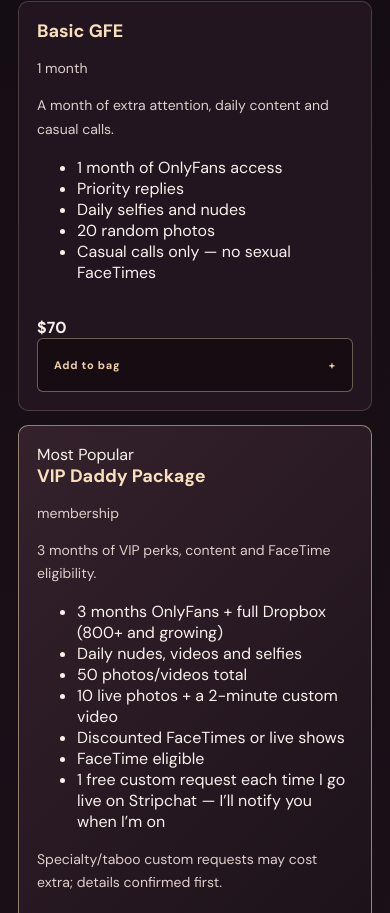
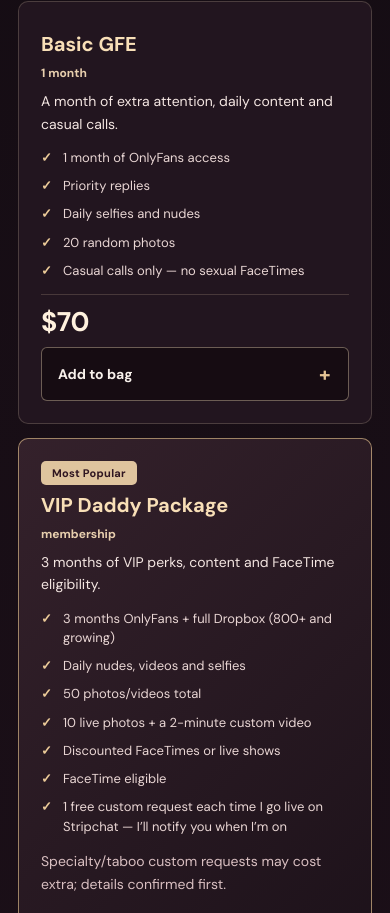
Before and after one commit to kyronaextra/kissedbyevie-menu, a plain HTML site: page index.html in a window 390 px wide. Shown: the part 1658-2571 px from the top of the page. Drawn offline with nearby package versions, Linux system fonts and the light colour scheme; a web font is replaced by a local one.

Commit message:
Style new VIP and content menu with tier bullets, clear prices, mobile cards and hidden inactive tabs

```diff
--- a/style.css
+++ b/style.css
@@ -547,3 +547,28 @@
 .menu-photo-tile img{display:block;width:100%;height:100%;object-fit:cover;transition:transform .25s}
 .menu-photo-tile:hover img{transform:scale(1.045)}
 @media(max-width:680px){.menu-photo-preview{display:flex;overflow-x:auto;gap:9px;scroll-snap-type:x proximity}.menu-photo-tile{flex:0 0 35%;scroll-snap-align:start}}
+
+/* Content menu v2: tier comparisons, visible prices and phone-first cards. */
+.product-panel[hidden]{display:none!important}
+.menu-v2-panel{align-items:stretch;margin:0 auto}
+.menu-v2-card{height:100%;gap:14px!important}
+.menu-v2-card .menu-v2-info{min-width:0;width:100%}
+.menu-v2-card h3.card-label{font:700 clamp(20px,2.2vw,26px)/1.22 'DM Sans',sans-serif!important;letter-spacing:0!important;margin:8px 0 9px!important;color:#f8dfb7!important}
+.menu-v2-card .menu-v2-desc{font-size:14px!important;color:#f4e6e2!important;line-height:1.6!important;margin:5px 0 12px!important}
+.menu-v2-card .menu-v2-unit{font-size:12px!important;line-height:1.4!important;color:#e8cfae!important;margin:0 0 8px!important;font-weight:700}
+.menu-v2-features{list-style:none;margin:13px 0 0;padding:0;display:grid;gap:9px}
+.menu-v2-features li{position:relative;padding-left:22px;font-size:13px;color:#e9d6d4;line-height:1.48}
+.menu-v2-features li:before{content:"✓";position:absolute;top:0;left:0;color:#eccb99;font-weight:800}
+.menu-v2-fine{font-size:12px!important;line-height:1.55!important;color:#d9bfc1!important;margin-top:14px!important}
+.menu-v2-badge{display:inline-flex;max-width:100%;padding:5px 11px;background:#dfc49e;color:#2f1521;border-radius:5px;font-size:11px;font-weight:800;letter-spacing:.025em}
+.menu-v2-buy{display:grid;grid-template-columns:1fr;gap:10px;padding-top:12px;border-top:1px solid rgba(240,217,183,.18)}
+.menu-v2-buy .offer-price{color:#fff1de;font:700 clamp(24px,2.6vw,32px)/1.1 'DM Sans',sans-serif;letter-spacing:-.02em}
+.menu-v2-buy .offer-btn{width:100%!important;min-width:0!important;min-height:52px!important;font-size:14px!important;display:flex;justify-content:space-between;align-items:center;white-space:normal!important}
+.menu-v2-buy .offer-btn span.menu-v2-add-label{font-size:14px!important;color:inherit!important;font-weight:700;letter-spacing:0}
+.menu-v2-buy .offer-btn span.menu-v2-plus{font-size:20px!important;color:#e5c495!important}
+.menu-v2-notes{grid-column:1/-1;border:1px solid rgba(240,217,183,.27);border-radius:9px;background:#1c111a;padding:17px 19px;display:grid;gap:7px}
+.menu-v2-notes p{margin:0;font-size:13px;color:#eed7d1;line-height:1.55}
+.menu-v2-card.featured{border-color:rgba(231,196,145,.63)!important}
+.menu-v2-card:focus-within{border-color:#ead0ae!important}
+@media(max-width:800px){.menu-v2-panel{grid-template-columns:1fr!important}.menu-v2-card{padding:22px!important}}
+@media(max-width:680px){.menu-v2-card{align-items:stretch!important}.menu-v2-buy .offer-btn{width:100%!important}.menu-v2-card h3.card-label{font-size:20px!important}.menu-v2-features li{font-size:13px}.menu-v2-buy .offer-price{font-size:27px}.menu-v2-notes{padding:15px}}
```
